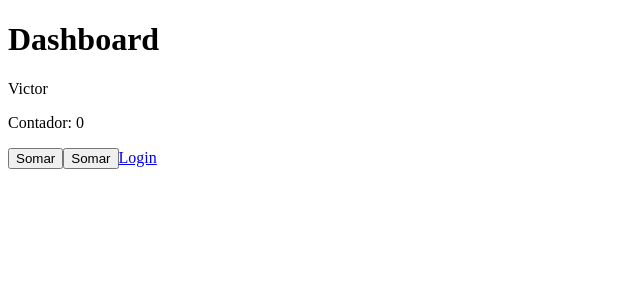
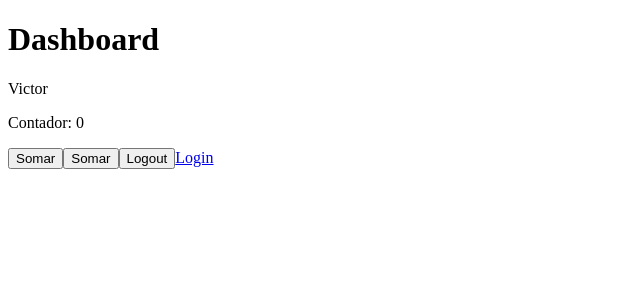
Before and after one commit to jvmhonorato/reactcomtype, a React (Create React App) app: page /home in a window 1280 px wide. Shown: the top 300 px of the page, without its empty margins (0-640 px from the left). Built offline with nearby package versions, Linux system fonts and the light colour scheme.

Commit message:
Passando funções no context
Em userLog.tsx atribuir logout como uma função void pra ser chamada dinamicamente

```diff
--- a/src/app/pages/dashboard/Dashboard.tsx
+++ b/src/app/pages/dashboard/Dashboard.tsx
@@ -11,14 +11,15 @@ export const Dashboard = () => {
     const counterRef = useRef({counter: 0})
 
 
-    const userLogContext = useContext(UserLogContext)
+    const {userName, logout} = useContext(UserLogContext)
     return (<div>
         <h1>Dashboard</h1>
-        <p>{userLogContext.userName}</p>
+        <p>{userName}</p>
         <p>Contador: {counterRef.current.counter}</p>
 
         <button onClick={() => counterRef.current.counter++}>Somar</button>
         <button onClick={() =>console.log(counterRef.current.counter)}>Somar</button>
+        <button onClick={logout}>Logout</button>
 
         <Link to="/login">Login</Link>
     </div>
--- a/src/app/pages/login/Login.tsx
+++ b/src/app/pages/login/Login.tsx
@@ -9,7 +9,7 @@ import { InputLogin } from "./components/InputLogin"
 export const Login = () => {
     //vou entanciar o valor
 const inputPasswordRef = useRef<HTMLInputElement>(null)
-const {userName} = useContext(UserLogContext)
+const {userName, logout} = useContext(UserLogContext)
 
     const [email, setEmail] = useState('')
     const [password, setPassword] = useState('')
--- a/src/app/shared/contexts/UserLog.tsx
+++ b/src/app/shared/contexts/UserLog.tsx
@@ -1,8 +1,9 @@
-import { createContext } from "react";
+import { createContext, useCallback } from "react";
 
 
 interface IUserLogContextData{
     userName: string
+    logout: () => void
 
 }
 // criei o as IUserLogContextData como um hack pra o objeto não ficar vazio
@@ -13,9 +14,13 @@ interface IUserLogProviderProps {
 }
 
 export const UserLogProvider: React.FC<IUserLogProviderProps> = ({children}) => {
+    const  handleLogout = useCallback(()=>{
+        console.log('O usuário Logout')
+    },[])
+
     return (
         /* o value é obrigatório */
-        <UserLogContext.Provider value={{ userName: 'Victor' }}>
+        <UserLogContext.Provider value={{ userName: 'Victor' ,logout: handleLogout}}>
                 {children}
         </UserLogContext.Provider>
     )
```
Also changed, not shown: Tutorial.txt.
